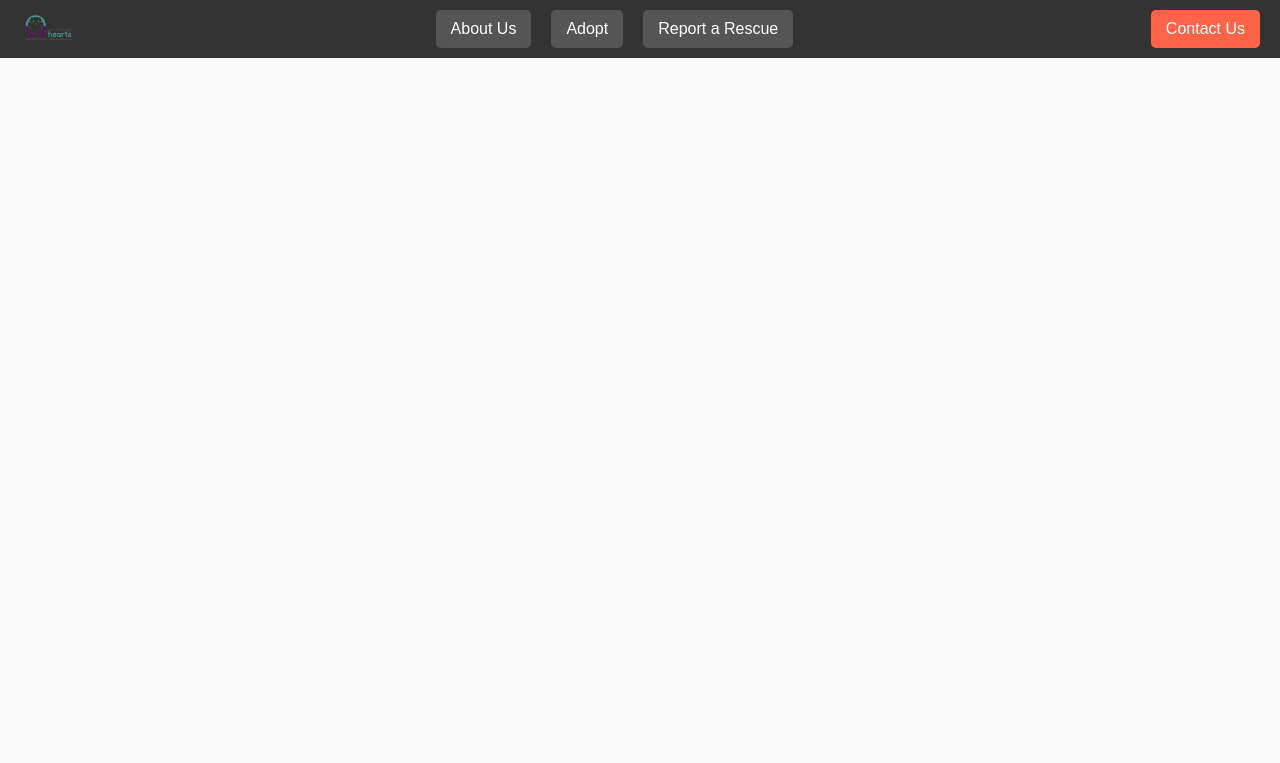
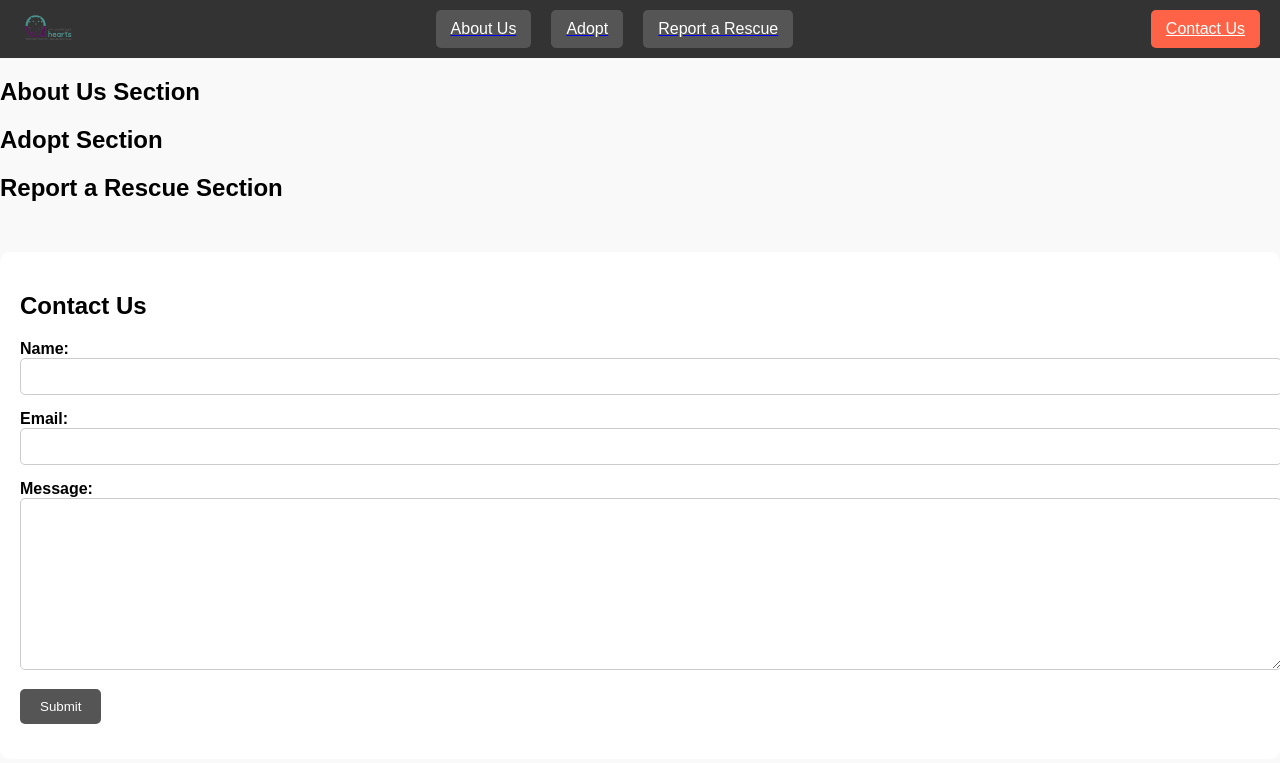
Before and after one commit to AloqailyHat/Qhearts, a Django app: page / in a window 1280 px wide. Shown: the top 763 px of the page. Run offline with Django 5.2, Linux system fonts and the light colour scheme.

Commit message:
form updates

```diff
--- a/qhearts/templates/landing.html
+++ b/qhearts/templates/landing.html
@@ -41,6 +41,38 @@
         .contact-button {
             background-color: #ff6347;
         }
+        .contact-form {
+            margin-top: 50px;
+            padding: 20px;
+            background-color: #fff;
+            border-radius: 10px;
+        }
+        .form-group {
+            margin-bottom: 15px;
+        }
+        .form-group label {
+            display: block;
+            font-weight: bold;
+        }
+        .form-group input[type="text"],
+        .form-group input[type="email"],
+        .form-group textarea {
+            width: 100%;
+            padding: 10px;
+            border: 1px solid #ccc;
+            border-radius: 5px;
+        }
+        .form-group textarea {
+            height: 150px;
+        }
+        .form-group input[type="submit"] {
+            padding: 10px 20px;
+            background-color: #555;
+            color: #fff;
+            border: none;
+            border-radius: 5px;
+            cursor: pointer;
+        }
     </style>
 </head>
 <body>
@@ -49,12 +81,50 @@
             <img src="{% static 'logo.png' %}" alt="Logo">
         </div>
         <div class="buttons">
-            <div class="button">About Us</div>
-            <div class="button">Adopt</div>
-            <div class="button">Report a Rescue</div>
+            <a href="#about"><div class="button">About Us</div></a>
+            <a href="#adopt"><div class="button">Adopt</div></a>
+            <a href="#report"><div class="button">Report a Rescue</div></a>
         </div>
-        <div class="button contact-button">Contact Us</div>
+        <a href="#contact" class="button contact-button">Contact Us</a>
     </nav>
+
     <!--landing page content here -->
+
+    <div id="about">
+        <h2>About Us Section</h2>
+        <!-- Add content for About Us section here -->
+    </div>
+
+    <div id="adopt">
+        <h2>Adopt Section</h2>
+        <!-- Add content for Adopt section here -->
+    </div>
+
+    <div id="report">
+        <h2>Report a Rescue Section</h2>
+        <!-- Add content for Report a Rescue section here -->
+    </div>
+
+    <div id="contact" class="contact-form">
+        <h2>Contact Us</h2>
+        <form action="" method="post">
+            <div class="form-group">
+                <label for="name">Name:</label>
+                <input type="text" id="name" name="name" required>
+            </div>
+            <div class="form-group">
+                <label for="email">Email:</label>
+                <input type="email" id="email" name="email" required>
+            </div>
+            <div class="form-group">
+                <label for="message">Message:</label>
+                <textarea id="message" name="message" required></textarea>
+            </div>
+            <div class="form-group">
+                <input type="submit" value="Submit">
+            </div>
+        </form>
+    </div>
+
 </body>
 </html>
```
